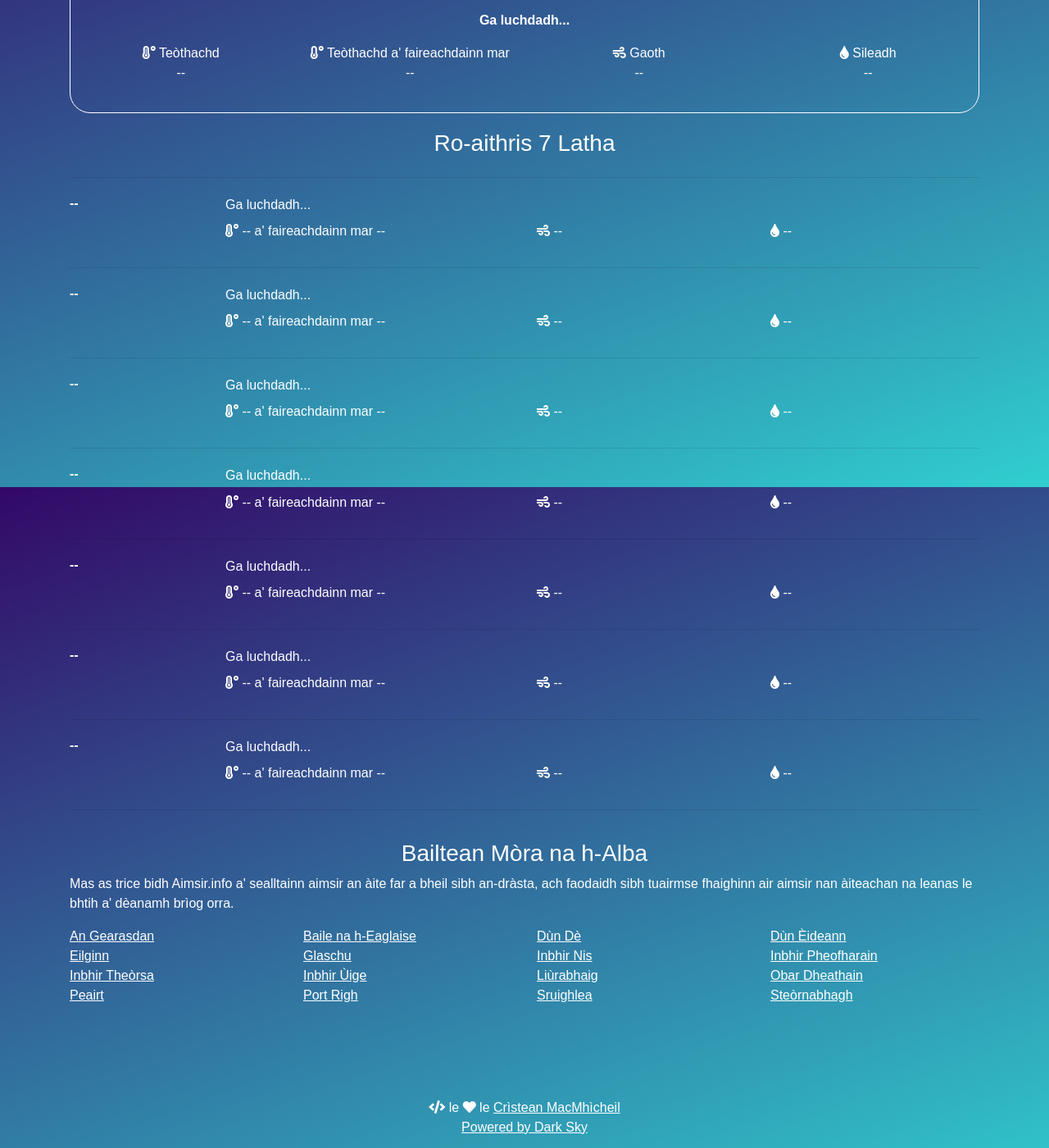
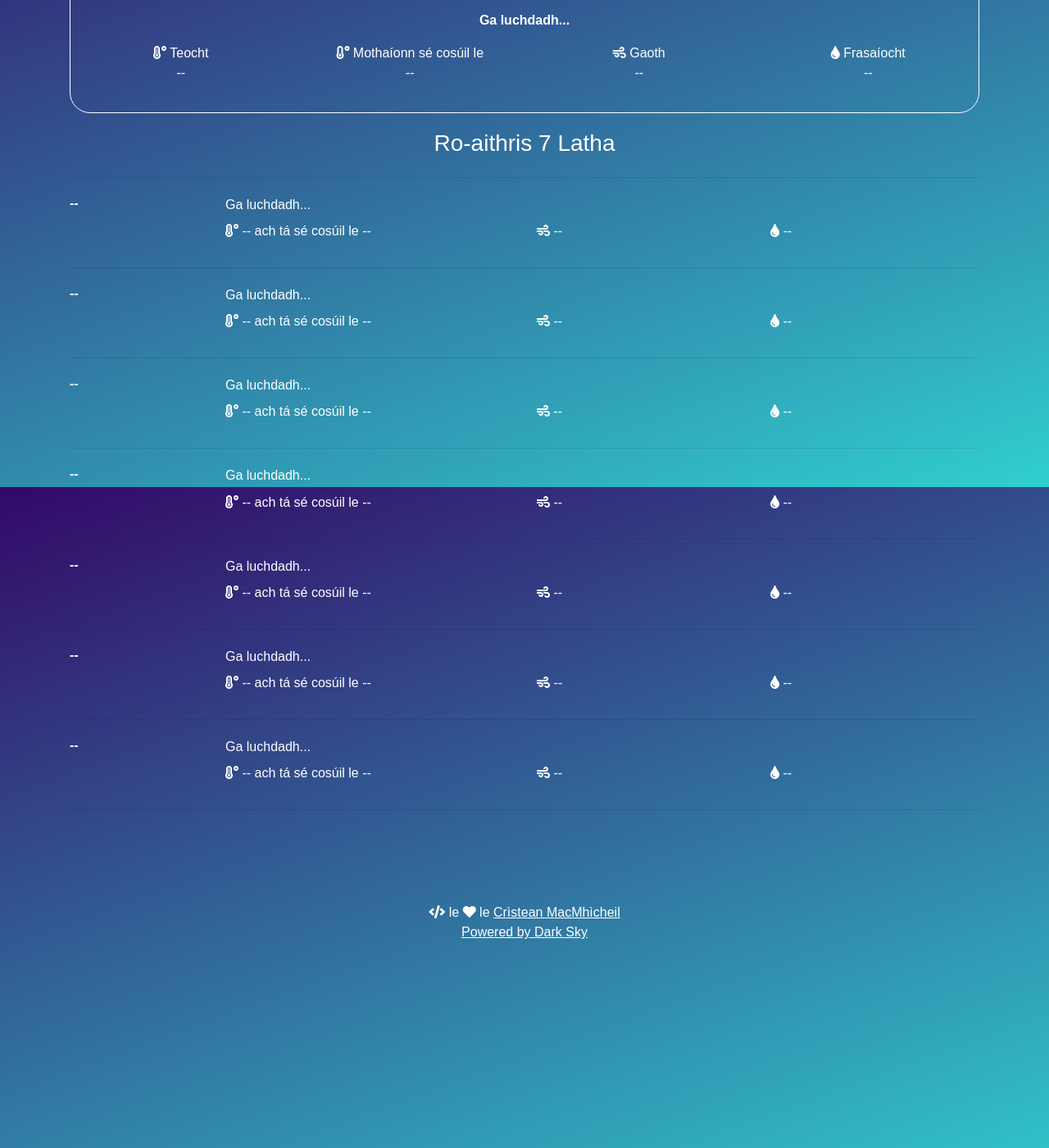
Before and after one commit to angeidheal/aimsir, a Jekyll site: the page built from ga.html, in a window 1280 px wide and 1400 px high, scrolled down 306 px. Shown: the whole window at 82% size. Built offline with Jekyll 4.4.1, drawn with Linux system fonts in a browser that asks for light colours; nearby versions of some CDN libraries; a script that is not in the unit is left out.

Commit message:
Update ga.html

```diff
--- a/ga.html
+++ b/ga.html
@@ -19,16 +19,16 @@
     </div>
     <div class="row">
       <div class="col-md-3">
-        <p><i class="fas fa-temperature-high"></i> Teòthachd<br/><span class="temp">--<span></p>
+        <p><i class="fas fa-temperature-high"></i> Teocht<br/><span class="temp">--<span></p>
       </div>
       <div class="col-md-3">
-        <p><i class="fas fa-temperature-low"></i> Teòthachd a' faireachdainn mar<br/><span class="app-temp">--</span></p>
+        <p><i class="fas fa-temperature-low"></i> Mothaíonn sé cosúil le<br/><span class="app-temp">--</span></p>
       </div>
       <div class="col-md-3">
         <p><i class="fas fa-wind"></i> Gaoth<br/><span class="wind">--</span></p>
       </div>
       <div class="col-md-3">
-        <p><i class="fas fa-tint"></i> Sileadh<br/><span class="precip">--</span></p>
+        <p><i class="fas fa-tint"></i> Frasaíocht<br/><span class="precip">--</span></p>
       </div>
     </div>
   </div>
@@ -52,7 +52,7 @@
 
       <div class="row">
         <div class="col-md-4 offset-md-2">
-          <p class="daily-forecast"><strong><i class="fas fa-temperature-high"></i></strong> <span class="day-1-temp">--</span> a' faireachdainn mar <span class="day-1-app-temp">--</span></p>
+          <p class="daily-forecast"><strong><i class="fas fa-temperature-high"></i></strong> <span class="day-1-temp">--</span> ach tá sé cosúil le <span class="day-1-app-temp">--</span></p>
         </div>
         <div class="col-md-3">
           <p class="daily-forecast"><strong><i class="fas fa-wind"></i></strong> <span class="day-1-wind">--</span></p>
@@ -75,7 +75,7 @@
 
       <div class="row">
         <div class="col-md-4 offset-md-2">
-          <p class="daily-forecast"><strong><i class="fas fa-temperature-high"></i></strong> <span class="day-2-temp">--</span> a' faireachdainn mar <span class="day-2-app-temp">--</span></p>
+          <p class="daily-forecast"><strong><i class="fas fa-temperature-high"></i></strong> <span class="day-2-temp">--</span> ach tá sé cosúil le <span class="day-2-app-temp">--</span></p>
         </div>
         <div class="col-md-3">
           <p class="daily-forecast"><strong><i class="fas fa-wind"></i></strong> <span class="day-2-wind">--</span></p>
@@ -98,7 +98,7 @@
 
       <div class="row">
         <div class="col-md-4 offset-md-2">
-          <p class="daily-forecast"><strong><i class="fas fa-temperature-high"></i></strong> <span class="day-3-temp">--</span> a' faireachdainn mar <span class="day-3-app-temp">--</span></p>
+          <p class="daily-forecast"><strong><i class="fas fa-temperature-high"></i></strong> <span class="day-3-temp">--</span> ach tá sé cosúil le <span class="day-3-app-temp">--</span></p>
         </div>
         <div class="col-md-3">
           <p class="daily-forecast"><strong><i class="fas fa-wind"></i></strong> <span class="day-3-wind">--</span></p>
@@ -121,7 +121,7 @@
 
       <div class="row">
         <div class="col-md-4 offset-md-2">
-          <p class="daily-forecast"><strong><i class="fas fa-temperature-high"></i></strong> <span class="day-4-temp">--</span> a' faireachdainn mar <span class="day-4-app-temp">--</span></p>
+          <p class="daily-forecast"><strong><i class="fas fa-temperature-high"></i></strong> <span class="day-4-temp">--</span> ach tá sé cosúil le <span class="day-4-app-temp">--</span></p>
         </div>
         <div class="col-md-3">
           <p class="daily-forecast"><strong><i class="fas fa-wind"></i></strong> <span class="day-4-wind">--</span></p>
@@ -144,7 +144,7 @@
 
       <div class="row">
         <div class="col-md-4 offset-md-2">
-          <p class="daily-forecast"><strong><i class="fas fa-temperature-high"></i></strong> <span class="day-5-temp">--</span> a' faireachdainn mar <span class="day-5-app-temp">--</span></p>
+          <p class="daily-forecast"><strong><i class="fas fa-temperature-high"></i></strong> <span class="day-5-temp">--</span> ach tá sé cosúil le <span class="day-5-app-temp">--</span></p>
         </div>
         <div class="col-md-3">
           <p class="daily-forecast"><strong><i class="fas fa-wind"></i></strong> <span class="day-5-wind">--</span></p>
@@ -167,7 +167,7 @@
 
       <div class="row">
         <div class="col-md-4 offset-md-2">
-          <p class="daily-forecast"><strong><i class="fas fa-temperature-high"></i></strong> <span class="day-6-temp">--</span> a' faireachdainn mar <span class="day-6-app-temp">--</span></p>
+          <p class="daily-forecast"><strong><i class="fas fa-temperature-high"></i></strong> <span class="day-6-temp">--</span> ach tá sé cosúil le <span class="day-6-app-temp">--</span></p>
         </div>
         <div class="col-md-3">
           <p class="daily-forecast"><strong><i class="fas fa-wind"></i></strong> <span class="day-6-wind">--</span></p>
@@ -190,7 +190,7 @@
 
       <div class="row">
         <div class="col-md-4 offset-md-2">
-          <p class="daily-forecast"><strong><i class="fas fa-temperature-high"></i></strong> <span class="day-7-temp">--</span> a' faireachdainn mar <span class="day-7-app-temp">--</span></p>
+          <p class="daily-forecast"><strong><i class="fas fa-temperature-high"></i></strong> <span class="day-7-temp">--</span> ach tá sé cosúil le <span class="day-7-app-temp">--</span></p>
         </div>
         <div class="col-md-3">
           <p class="daily-forecast"><strong><i class="fas fa-wind"></i></strong> <span class="day-7-wind">--</span></p>
@@ -202,74 +202,6 @@
 
       <hr/>
 
-      <div class="row">
-        <div class="col-md-12">
-          <h3 class="section-header">Bailtean Mòra na h-Alba</h3>
-        </div>
-        <div class="col-md-12">
-          <p>Mas as trice bidh Aimsir.info a' sealltainn aimsir an àite far a bheil sibh an-dràsta, ach faodaidh sibh tuairmse fhaighinn air aimsir nan àiteachan na leanas le bhtih a' dèanamh brìog orra.</p>
-        </div>
-      </div>
-
-      <div class="row">
-        <div class="col-md-3">
-          <a href="{{ site.baseurl }}/baile/an-gearasdan">An Gearasdan</a>
-        </div>
-        <div class="col-md-3">
-          <a href="{{ site.baseurl }}/baile/baile-na-h-eaglaise">Baile na h-Eaglaise</a>
-        </div>
-        <div class="col-md-3">
-          <a href="{{ site.baseurl }}/baile/dun-de">Dùn Dè</a>
-        </div>
-        <div class="col-md-3">
-          <a href="{{ site.baseurl }}/baile/dun-eideann">Dùn Èideann</a>
-        </div>
-      </div>
-
-      <div class="row">
-        <div class="col-md-3">
-          <a href="{{ site.baseurl }}/baile/eilginn">Eilginn</a>
-        </div>
-        <div class="col-md-3">
-          <a href="{{ site.baseurl }}/baile/glaschu">Glaschu</a>
-        </div>
-        <div class="col-md-3">
-          <a href="{{ site.baseurl }}/baile/inbhir-nis">Inbhir Nis</a>
-        </div>
-        <div class="col-md-3">
-          <a href="{{ site.baseurl }}/baile/inbhir-pheofharain">Inbhir Pheofharain</a>
-        </div>
-      </div>
-
-      <div class="row">
-        <div class="col-md-3">
-          <a href="{{ site.baseurl }}/baile/inbhir-theorsa">Inbhir Theòrsa</a>
-        </div>
-        <div class="col-md-3">
-          <a href="{{ site.baseurl }}/baile/inbhir-uige">Inbhir Ùige</a>
-        </div>
-        <div class="col-md-3">
-          <a href="{{ site.baseurl }}/baile/liurabhaig">Liùrabhaig</a>
-        </div>
-        <div class="col-md-3">
-          <a href="{{ site.baseurl }}/baile/obar-dheathain">Obar Dheathain</a>
-        </div>
-      </div>
-
-      <div class="row">
-        <div class="col-md-3">
-          <a href="{{ site.baseurl }}/baile/peairt">Peairt</a>
-        </div>
-        <div class="col-md-3">
-          <a href="{{ site.baseurl }}/baile/port-righ">Port Righ</a>
-        </div>
-        <div class="col-md-3">
-          <a href="{{ site.baseurl }}/baile/sruighlea">Sruighlea</a>
-        </div>
-        <div class="col-md-3">
-          <a href="{{ site.baseurl }}/baile/steornabhagh">Steòrnabhagh</a>
-        </div>
-      </div>
     </div>
 
 <script src="{{ site.baseurl }}/ga.js"></script>
```
